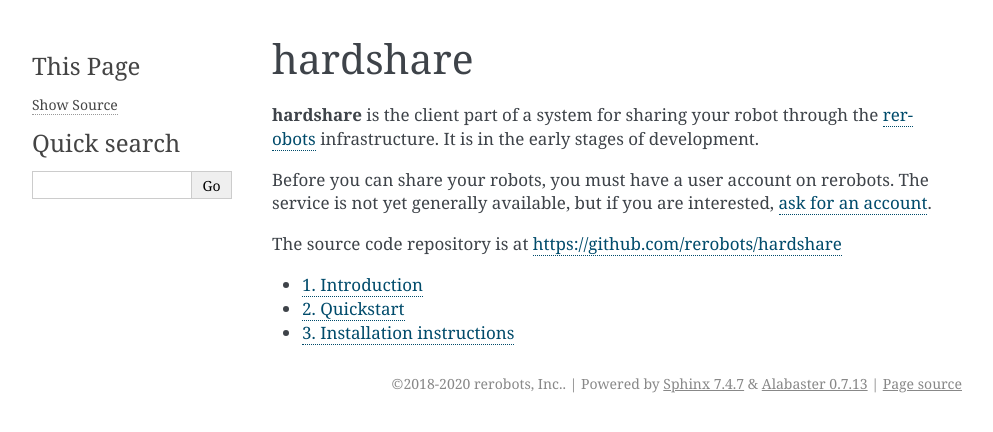
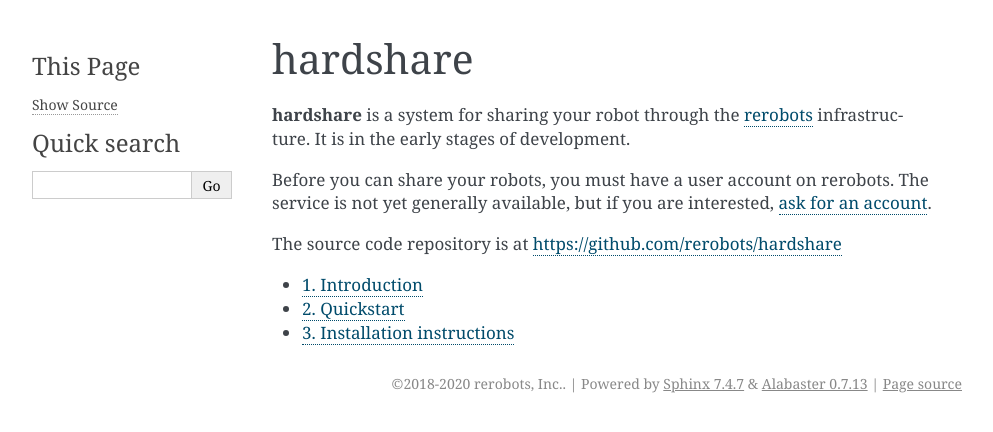
Before and after one commit to rerobots/hardshare, a Sphinx documentation site: the page built from doc/index.rst, in a window 1280 px wide. Shown: the top 432 px of the page, without its empty margins (148-1141 px from the left). Built offline with Sphinx 7.4.7, drawn with Linux system fonts in a browser that asks for light colours; the version number could not be read and is left out.

Commit message:
DOC: be more concise

```diff
--- a/doc/index.rst
+++ b/doc/index.rst
@@ -1,8 +1,8 @@
 hardshare
 =========
 
-**hardshare** is the client part of a system for sharing your robot through the
-rerobots_ infrastructure. It is in the early stages of development.
+**hardshare** is a system for sharing your robot through the rerobots_
+infrastructure. It is in the early stages of development.
 
 Before you can share your robots, you must have a user account on rerobots.
 The service is not yet generally available, but if you are interested, `ask for
```
Also changed, not shown: README.md (+2 -2 lines), py-ws/README.rst.
